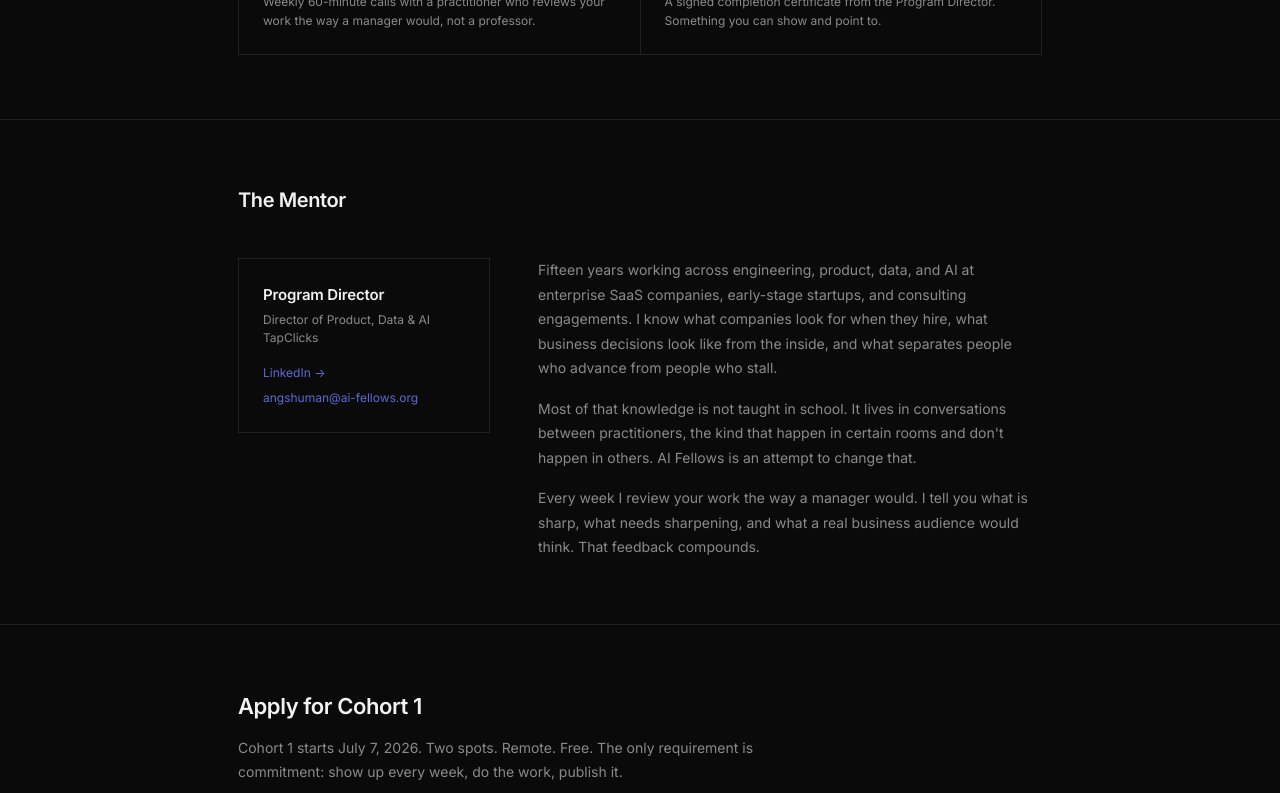
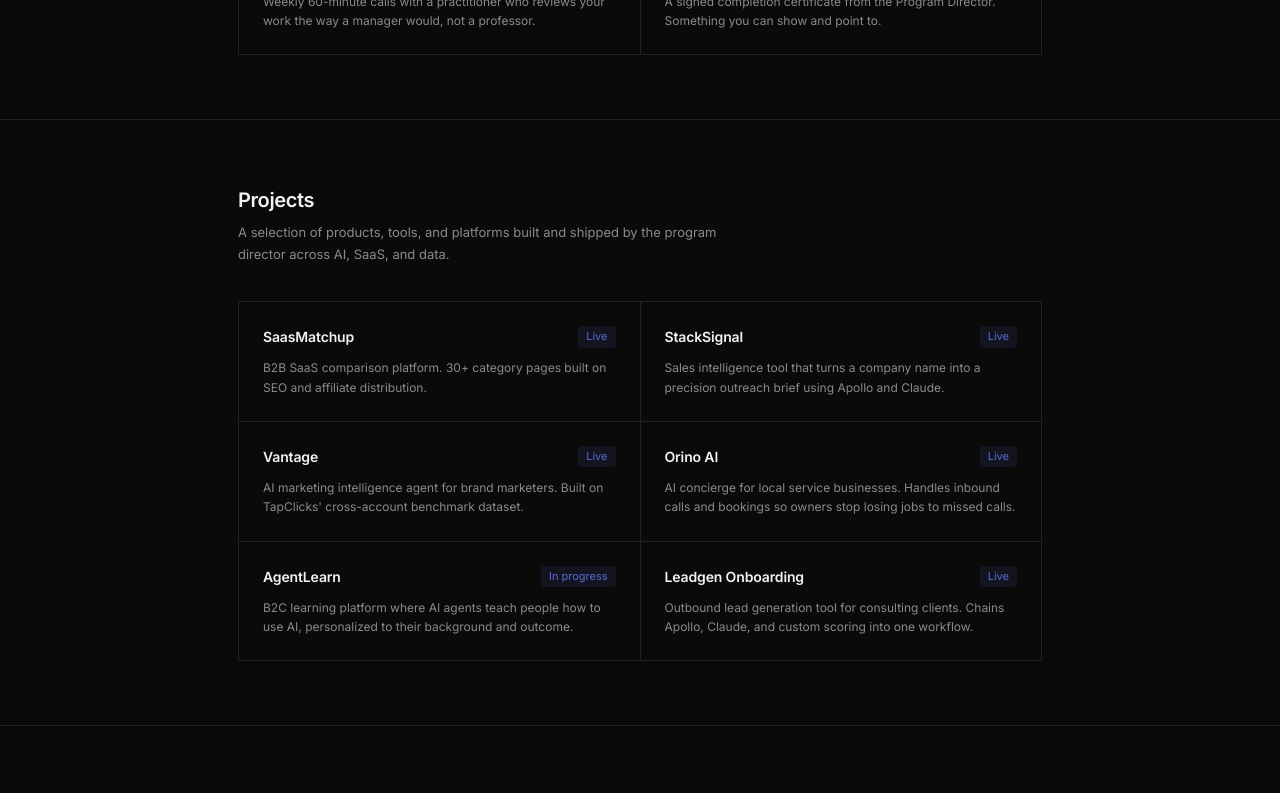
Before and after one commit to angshur/ai-fellows, a Next.js app: page / in a window 1280 px wide. Shown: the part 2000-2793 px from the top of the page. Built offline with nearby package versions, Linux system fonts and the light colour scheme.

Commit message:
Add Projects and Writing sections, fix Limited spots, update nav

```diff
--- a/app/globals.css
+++ b/app/globals.css
@@ -418,6 +418,44 @@
   line-height: 1.65;
 }
 
+/* Posts list */
+.posts-list {
+  display: flex;
+  flex-direction: column;
+  border: 1px solid var(--color-border);
+}
+
+.post-row {
+  display: flex;
+  justify-content: space-between;
+  align-items: baseline;
+  gap: 24px;
+  padding: 16px 20px;
+  border-bottom: 1px solid var(--color-border);
+  transition: background 0.15s;
+}
+
+.post-row:last-child {
+  border-bottom: none;
+}
+
+.post-row:hover {
+  background: var(--color-surface);
+}
+
+.post-title {
+  font-size: 13px;
+  color: var(--color-text-primary);
+  line-height: 1.5;
+  flex: 1;
+}
+
+.post-meta {
+  font-size: 11px;
+  color: var(--color-text-tertiary);
+  white-space: nowrap;
+}
+
 /* Footer */
 .footer {
   padding: 32px 0;
--- a/app/page.tsx
+++ b/app/page.tsx
@@ -60,6 +60,84 @@
   },
 ];
 
+const projects = [
+  {
+    name: "SaasMatchup",
+    desc: "B2B SaaS comparison platform. 30+ category pages built on SEO and affiliate distribution.",
+    url: "https://saasmatchup.com",
+    tag: "Live",
+  },
+  {
+    name: "StackSignal",
+    desc: "Sales intelligence tool that turns a company name into a precision outreach brief using Apollo and Claude.",
+    url: "https://stacksignal-rust.vercel.app",
+    tag: "Live",
+  },
+  {
+    name: "Vantage",
+    desc: "AI marketing intelligence agent for brand marketers. Built on TapClicks' cross-account benchmark dataset.",
+    url: "https://vantage-ai-pi.vercel.app",
+    tag: "Live",
+  },
+  {
+    name: "Orino AI",
+    desc: "AI concierge for local service businesses. Handles inbound calls and bookings so owners stop losing jobs to missed calls.",
+    url: "https://orino-ai.vercel.app",
+    tag: "Live",
+  },
+  {
+    name: "AgentLearn",
+    desc: "B2C learning platform where AI agents teach people how to use AI, personalized to their background and outcome.",
+    url: "https://porino-ai.vercel.app/learn",
+    tag: "In progress",
+  },
+  {
+    name: "Leadgen Onboarding",
+    desc: "Outbound lead generation tool for consulting clients. Chains Apollo, Claude, and custom scoring into one workflow.",
+    url: "https://leadgen-onboarding.vercel.app",
+    tag: "Live",
+  },
+];
+
+const posts = [
+  {
+    title: "The Blast Radius Problem: Why Agent Governance Is Not a Prompt Engineering Problem",
+    url: "https://porino-ai.vercel.app/blog/blast-radius-agent-governance",
+    date: "Jun 2026",
+    mins: "10 min",
+  },
+  {
+    title: "Context Engineering Is Not Prompt Engineering: The Four Operations That Actually Matter",
+    url: "https://porino-ai.vercel.app/blog/context-engineering-four-operations",
+    date: "Jun 2026",
+    mins: "10 min",
+  },
+  {
+    title: "Workflows vs. Agents: The Decision Most Teams Get Wrong",
+    url: "https://porino-ai.vercel.app/blog/workflows-vs-agents",
+    date: "Jun 2026",
+    mins: "9 min",
+  },
+  {
+    title: "Determinism vs. Autonomy: The Architecture Decision Every AI Team Avoids",
+    url: "https://porino-ai.vercel.app/blog/ai-orchestration-determinism",
+    date: "Apr 2026",
+    mins: "10 min",
+  },
+  {
+    title: "5 AI Agents Your Marketing Team Can Start Building This Quarter",
+    url: "https://porino-ai.vercel.app/blog/ai-agents-for-marketing-teams",
+    date: "Apr 2026",
+    mins: "11 min",
+  },
+  {
+    title: "How to Organize Context for Agentic AI Systems",
+    url: "https://porino-ai.vercel.app/blog/organizing-context-for-agents",
+    date: "Apr 2026",
+    mins: "9 min",
+  },
+];
+
 export default function Home() {
   return (
     <>
@@ -67,11 +145,10 @@
         <span className="nav-logo">AI Fellows</span>
         <div className="nav-links">
           <a href="#program" className="nav-link">Program</a>
+          <a href="#projects" className="nav-link">Projects</a>
+          <a href="#writing" className="nav-link">Writing</a>
           <a href="#mentor" className="nav-link">Mentor</a>
-          <a href="#apply" className="nav-link">Apply</a>
-          <a href="mailto:angshuman@ai-fellows.org" className="nav-cta">
-            Contact
-          </a>
+          <a href="#apply" className="nav-cta">Apply</a>
         </div>
       </nav>
 
@@ -181,6 +258,75 @@
         </div>
       </section>
 
+      {/* Projects */}
+      <section className="section" id="projects">
+        <div className="section-inner">
+          <div className="section-header">
+            <div>
+              <h2 className="section-title">Projects</h2>
+              <p className="section-subtitle">
+                A selection of products, tools, and platforms built and shipped
+                by the program director across AI, SaaS, and data.
+              </p>
+            </div>
+          </div>
+          <div className="cards-grid">
+            {projects.map((p) => (
+              <a
+                key={p.name}
+                href={p.url}
+                target="_blank"
+                rel="noopener noreferrer"
+                className="card"
+              >
+                <div className="card-top">
+                  <span className="card-title" style={{ marginBottom: 0 }}>{p.name}</span>
+                  <span className="card-badge">{p.tag}</span>
+                </div>
+                <p className="card-desc" style={{ marginTop: "10px" }}>{p.desc}</p>
+              </a>
+            ))}
+          </div>
+        </div>
+      </section>
+
+      {/* Writing */}
+      <section className="section" id="writing">
+        <div className="section-inner">
+          <div className="section-header">
+            <div>
+              <h2 className="section-title">Writing</h2>
+              <p className="section-subtitle">
+                Essays on agentic systems, AI infrastructure, and how practitioners
+                actually build with AI.
+              </p>
+            </div>
+            <a
+              href="https://porino-ai.vercel.app/blog"
+              target="_blank"
+              rel="noopener noreferrer"
+              className="section-link"
+            >
+              All posts →
+            </a>
+          </div>
+          <div className="posts-list">
+            {posts.map((p) => (
+              <a
+                key={p.url}
+                href={p.url}
+                target="_blank"
+                rel="noopener noreferrer"
+                className="post-row"
+              >
+                <span className="post-title">{p.title}</span>
+                <span className="post-meta">{p.date} · {p.mins}</span>
+              </a>
+            ))}
+          </div>
+        </div>
+      </section>
+
       {/* Mentor */}
       <section className="section" id="mentor">
         <div className="section-inner">
@@ -240,7 +386,7 @@
           <div className="apply-inner">
             <h2 className="apply-title">Apply for Cohort 1</h2>
             <p className="apply-sub">
-              Cohort 1 starts July 7, 2026. Two spots. Remote. Free.
+              Cohort 1 starts July 7, 2026. Limited spots. Remote. Free.
               The only requirement is commitment: show up every week, do the
               work, publish it.
             </p>
```
